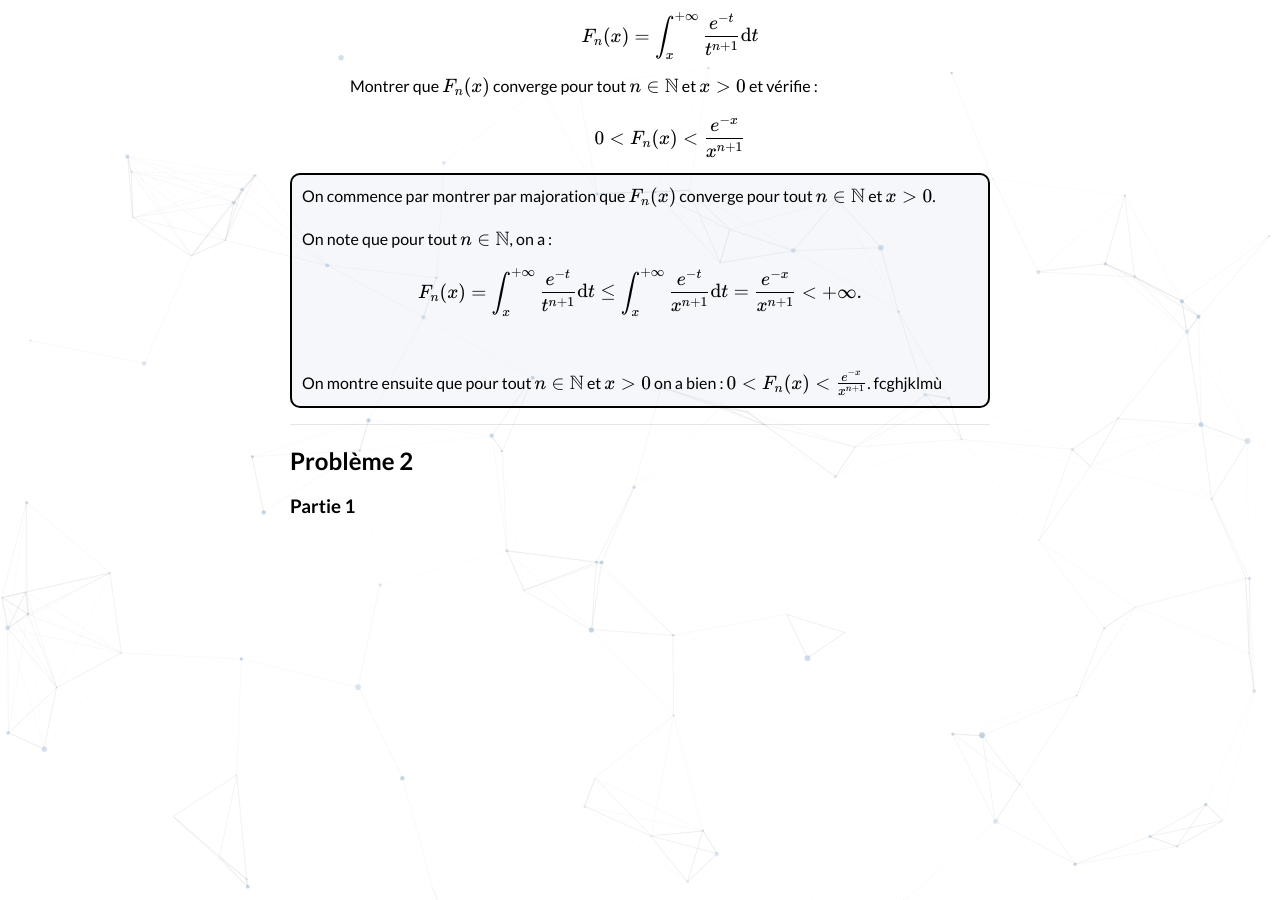
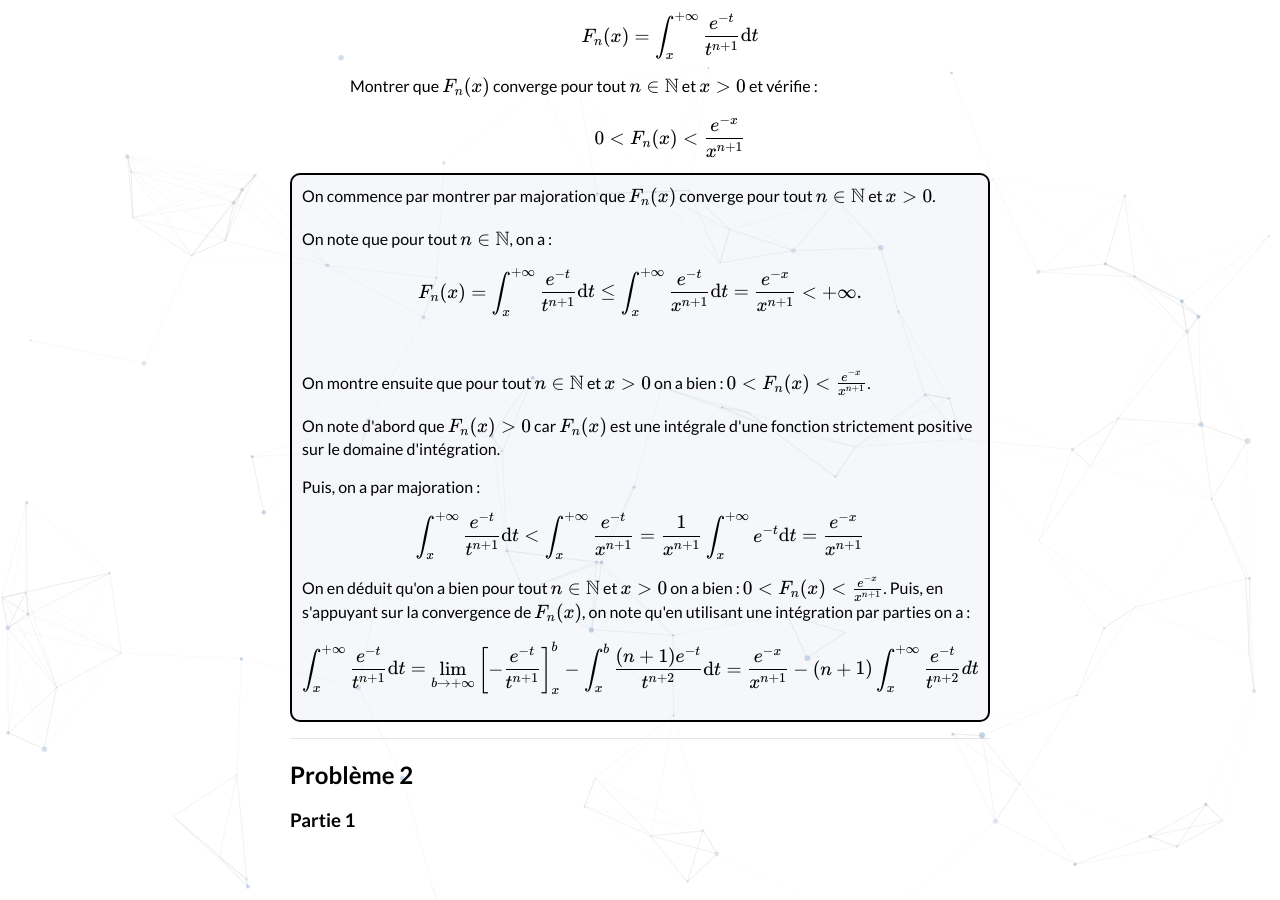
Before and after one commit to bglbrt/bglbrt.github.io, a Jekyll site: the page built from fr/corrections/administrateur_externe_1993.md, in a window 1280 px wide and 900 px high, scrolled down 661 px. Built offline with Jekyll 4.4.1, drawn with Linux system fonts in a browser that asks for light colours; nearby versions of some CDN libraries.

Commit message:
Update administrateur_externe_1993.md with additional explanations and integration by parts

```diff
--- a/fr/corrections/administrateur_externe_1993.md
+++ b/fr/corrections/administrateur_externe_1993.md
@@ -53,7 +53,19 @@ Dans tout le problème $$x$$ désigne un réel _strictement positif_, et $$n$$ u
                     $$
                     <br><br>
                     On montre ensuite que pour tout \( n\in\mathbb{N} \) et \( x>0 \) on a bien : \(0 < F_n(x) < \frac{e^{-x}}{x^{n+1}}\).
-                    fcghjklmù
+                    <br><br>
+                    On note d'abord que \( F_n(x) > 0 \) car \( F_n(x) \) est une intégrale d'une fonction strictement positive sur le domaine d'intégration.
+                    <br><br>
+                    Puis, on a par majoration :
+                    $$
+                    \int_{x}^{+\infty} \frac{e^{-t}}{t^{n+1}} \mathrm{d}t < \int_{x}^{+\infty} \frac{e^{-t}}{x^{n+1}} = \frac{1}{x^{n+1}} \int_{x}^{+\infty} e^{-t} \mathrm{d}t = \frac{e^{-x}}{x^{n+1}}
+                    $$
+                    On en déduit qu'on a bien pour tout \( n\in\mathbb{N} \) et \( x>0 \) on a bien : \(0 < F_n(x) < \frac{e^{-x}}{x^{n+1}}\).
+                    Puis, en s'appuyant sur la convergence de \( F_n(x) \), on note qu'en utilisant une intégration par parties on a :
+                    $$
+                    \int_{x}^{+\infty} \frac{e^{-t}}{t^{n+1}} \mathrm{d}t = \lim_{b \rightarrow +\infty} \left[-\frac{e^{-t}}{t^{n+1}}\right]_{x}^{b}-\int_{x}^{b} \frac{(n+1) e^{-t}}{t^{n+2}} \mathrm{d}t
+                     =\frac{e^{-x}}{x^{n+1}} - (n+1) \int_{x}^{+\infty} \frac{e^{-t}}{t^{n+2}} d t
+                    $$
                  </p>
             </li>
         </ol>
```
